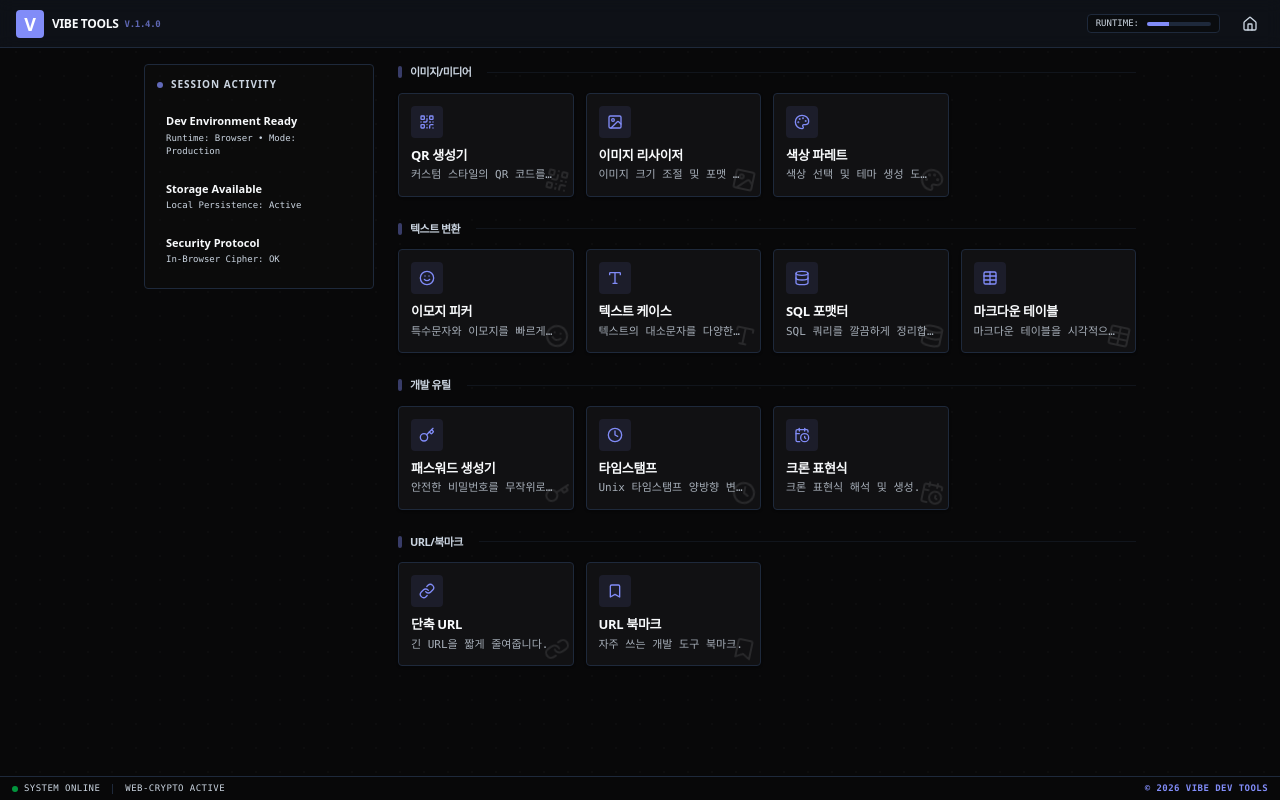
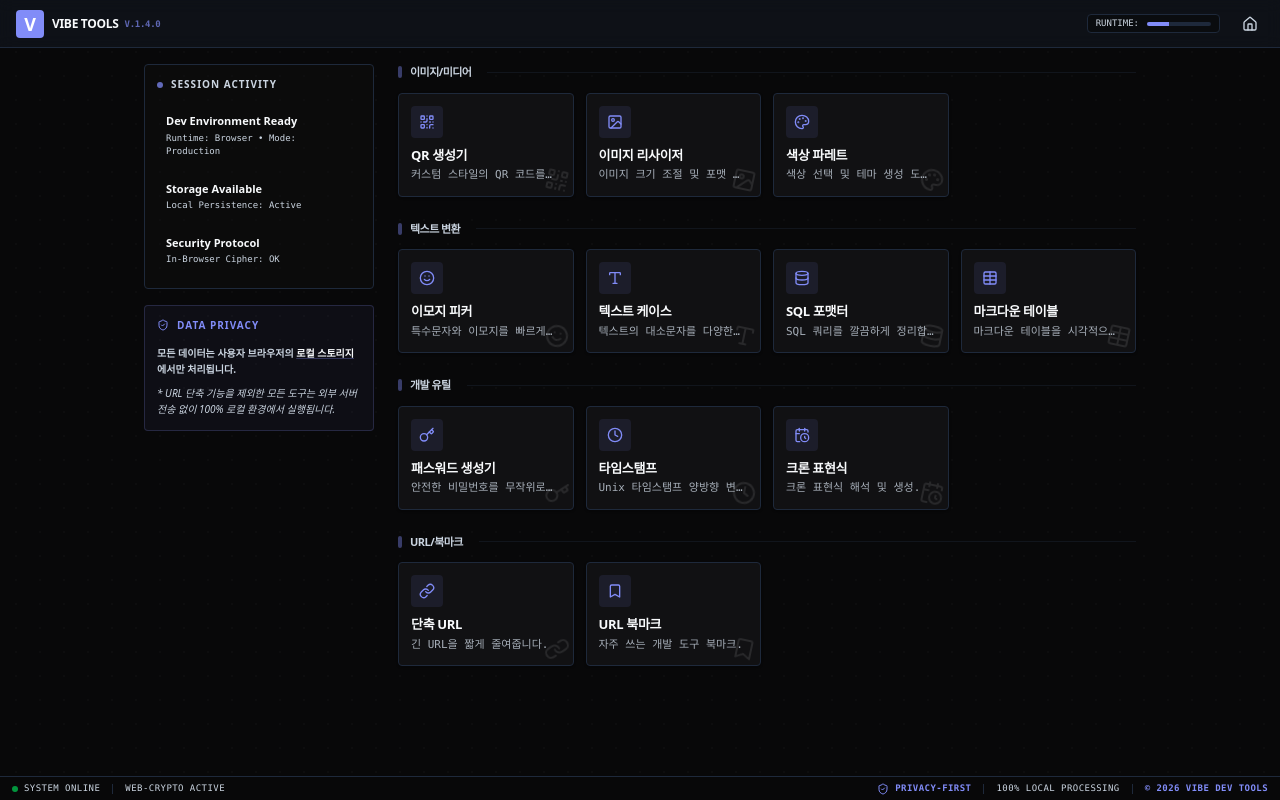
Before and after one commit to trance81/vibetool, a React (Vite) app: page / in a window 1280 px wide. Built offline with nearby package versions, Linux system fonts and the light colour scheme.

Commit message:
Add data privacy and local-only processing disclaimer to dashboard and footer

```diff
--- a/src/components/ToolLayout.tsx
+++ b/src/components/ToolLayout.tsx
@@ -1,6 +1,6 @@
 import { ReactNode } from "react";
 import { Link, useLocation } from "react-router-dom";
-import { ChevronLeft, Home } from "lucide-react";
+import { ChevronLeft, Home, ShieldCheck } from "lucide-react";
 import { Button } from "@/components/ui/button";
 
 interface ToolLayoutProps {
@@ -78,7 +78,13 @@ export function ToolLayout({ children, title, description }: ToolLayoutProps) {
           <span>Web-Crypto Active</span>
         </div>
         <div className="flex items-center gap-3">
-          <span className="hidden xs:inline">UTF-8</span>
+          <span className="flex items-center gap-1.5 text-primary font-bold">
+            <ShieldCheck className="h-3 w-3" />
+            Privacy-First
+          </span>
+          <span className="border-l border-border h-2.5"></span>
+          <span className="hidden sm:inline">100% Local Processing</span>
+          <span className="border-l border-border h-2.5 hidden sm:inline"></span>
           <span className="text-primary font-bold">© {new Date().getFullYear()} Vibe Dev Tools</span>
         </div>
       </footer>
--- a/src/pages/Dashboard.tsx
+++ b/src/pages/Dashboard.tsx
@@ -2,6 +2,7 @@ import { ALL_TOOLS, TOOL_GROUPS } from "@/src/lib/tools-config";
 import { GroupBox } from "@/src/components/GroupBox";
 import { ToolCard } from "@/src/components/ToolCard";
 import { motion } from "motion/react";
+import { ShieldCheck } from "lucide-react";
 
 export function Dashboard() {
   return (
@@ -29,7 +30,20 @@ export function Dashboard() {
           </div>
         </section>
 
-
+        <section className="bg-primary/5 border border-primary/20 rounded-lg p-3">
+          <h2 className="text-[10px] font-black text-primary uppercase tracking-widest mb-3 flex items-center gap-2">
+            <ShieldCheck className="h-3 w-3" />
+            Data Privacy
+          </h2>
+          <div className="space-y-2">
+            <p className="text-[10px] leading-relaxed text-muted-foreground font-bold">
+              모든 데이터는 사용자 브라우저의 <span className="text-foreground underline decoration-primary/30">로컬 스토리지</span>에서만 처리됩니다.
+            </p>
+            <p className="text-[10px] leading-relaxed text-muted-foreground italic">
+              * URL 단축 기능을 제외한 모든 도구는 외부 서버 전송 없이 100% 로컬 환경에서 실행됩니다.
+            </p>
+          </div>
+        </section>
       </aside>
 
       {/* Main Grid Area */}
```
